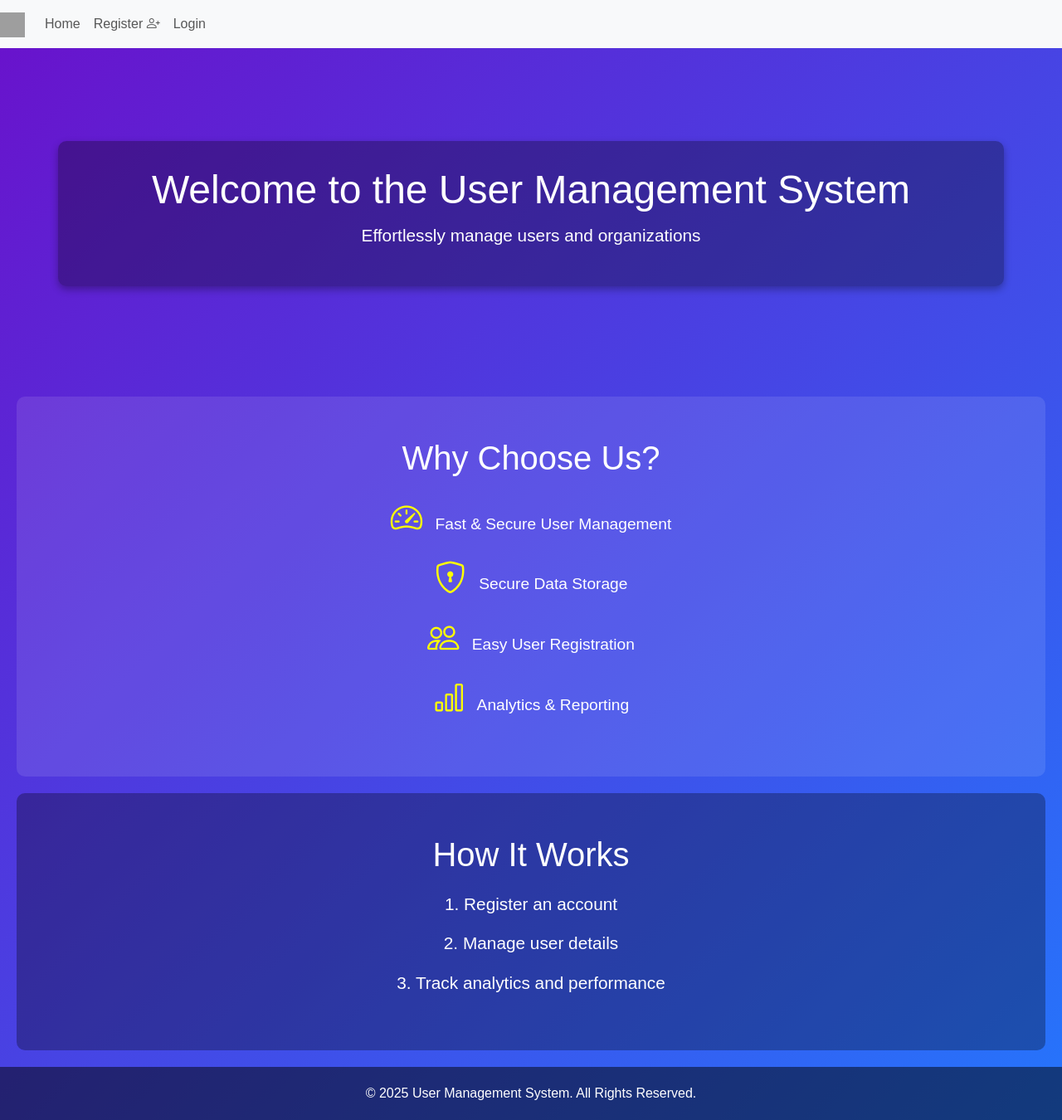
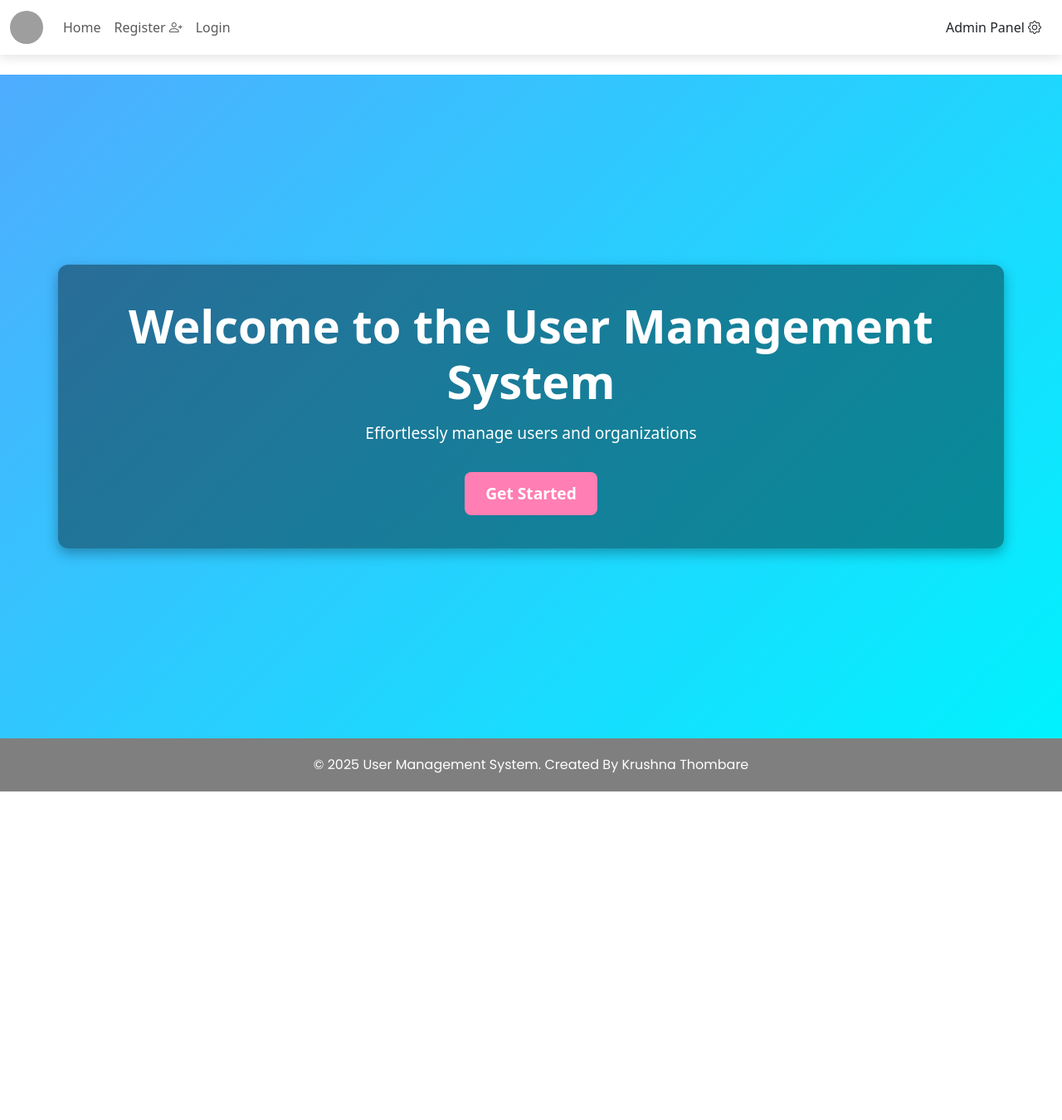
Before and after one commit to krish960/Register_Login, a Django app: page / in a window 1280 px wide. Shown: the whole page at 83% size. After the commit the page ends 954 px from the top, so only its background shows below. Run offline with Django 5.2, Linux system fonts and the light colour scheme; grey boxes are pictures that could not be loaded.

Commit message:
update code

```diff
--- a/template/Footer.html
+++ b/template/Footer.html
@@ -1,15 +1,21 @@
 <style type="text/css">
+    @import url('https://fonts.googleapis.com/css2?family=Poppins:wght@300;400;600&display=swap');
+
     .footer {
         background: rgba(0, 0, 0, 0.5);
         padding: 20px;
         text-align: center;
+        font-family: 'Poppins', sans-serif;
+        color: white;
     }
 
     .footer p {
         margin: 0;
         font-size: 1em;
+        font-weight: 400;
     }
 </style>
+
 <footer class="footer">
-        <p>© 2025 User Management System. All Rights Reserved.</p>
+    <p>© 2025 User Management System. Created By Krushna Thombare</p>
 </footer>
--- a/template/Navbar.html
+++ b/template/Navbar.html
@@ -1,26 +1,74 @@
 <!DOCTYPE html>
-<html>
+<html lang="en">
 <head>
   <meta charset="utf-8">
   <meta name="viewport" content="width=device-width, initial-scale=1">
-  <title></title>
+  <title>Navbar</title>
+
   <link href="https://cdn.jsdelivr.net/npm/bootstrap@5.3.3/dist/css/bootstrap.min.css" rel="stylesheet">
   <link rel="stylesheet" href="https://cdn.jsdelivr.net/npm/bootstrap-icons/font/bootstrap-icons.css">
-  <script src="https://cdn.jsdelivr.net/npm/bootstrap@5.3.3/dist/js/bootstrap.bundle.min.js"></script>
+
+  <style>
+    .navbar {
+      position: fixed;
+      top: 0;
+      width: 100%;
+      z-index: 1000;
+      background: rgba(255, 255, 255, 0.9);
+      box-shadow: 0px 4px 8px rgba(0, 0, 0, 0.1);
+      transition: all 0.3s ease-in-out;
+    }
+
+    .navbar-brand img {
+      border-radius: 50%;
+      transition: transform 0.3s ease-in-out;
+    }
+
+    .navbar-brand img:hover {
+      transform: scale(1.1);
+    }
+
+    .nav-link {
+      font-weight: 500;
+      transition: all 0.3s ease-in-out;
+    }
+
+    .nav-link:hover {
+      color: #007bff !important;
+    }
+
+    .admin-link {
+      background: #ff7eb3;
+      color: white;
+      padding: 8px 15px;
+      border-radius: 8px;
+      font-weight: bold;
+      transition: all 0.3s ease-in-out;
+      border: none;
+    }
+
+    .admin-link:hover {
+      background: #ff5a9e;
+      transform: translateY(-2px);
+    }
+  </style>
 </head>
 <body>
 
-<nav class="navbar navbar-expand-lg navbar-light bg-light">
-  <a class="navbar-brand" href="">
-    <img src="https://img.freepik.com/free-vector/business-user-cog_78370-7040.jpg" width="30px" height="30px">
+<!-- Navbar -->
+<nav class="navbar navbar-expand-lg navbar-light">
+  <div class="container-fluid">
+    <a class="navbar-brand" href="/">
+      <img src="https://img.freepik.com/free-vector/business-user-cog_78370-7040.jpg" width="40px" height="40px">
     </a>
-  <button class="navbar-toggler" type="button" data-bs-toggle="collapse" data-bs-target="#navbarSupportedContent" aria-controls="navbarSupportedContent" aria-expanded="false" aria-label="Toggle navigation">
+
+    <button class="navbar-toggler" type="button" data-bs-toggle="collapse" data-bs-target="#navbarNav" aria-controls="navbarNav" aria-expanded="false" aria-label="Toggle navigation">
       <span class="navbar-toggler-icon"></span>
     </button>
 
-  <div class="collapse navbar-collapse" id="navbarSupportedContent">
+    <div class="collapse navbar-collapse" id="navbarNav">
       <ul class="navbar-nav me-auto">
-      <li class="nav-item active">
+        <li class="nav-item">
           <a class="nav-link" href="/">Home</a>
         </li>
         <li class="nav-item">
@@ -32,8 +80,14 @@
           <a class="nav-link" href="/login">Login</a>
         </li>
       </ul>
+
+      <a href="/admin" class="btn admin-link">Admin Panel <i class="bi bi-gear"></i></a>
+    </div>
   </div>
 </nav>
 
+<!-- Bootstrap JS -->
+<script src="https://cdn.jsdelivr.net/npm/bootstrap@5.3.3/dist/js/bootstrap.bundle.min.js"></script>
+
 </body>
 </html>
--- a/template/index.html
+++ b/template/index.html
@@ -5,103 +5,113 @@
     <meta charset="UTF-8">
     <meta name="viewport" content="width=device-width, initial-scale=1.0">
     <title>User Management System</title>
+
     <link href="https://cdn.jsdelivr.net/npm/bootstrap@5.3.3/dist/css/bootstrap.min.css" rel="stylesheet">
     <link rel="stylesheet" href="https://cdn.jsdelivr.net/npm/bootstrap-icons/font/bootstrap-icons.css">
+
     <style>
-        body {
-            font-family: 'Poppins', sans-serif;
-            margin: 0;
-            padding: 0;
-            background: linear-gradient(135deg, #6a11cb, #2575fc);
-            color: white;
-            text-align: center;
+        .navbar {
+            position: fixed;
+            top: 0;
+            width: 100%;
+            z-index: 1000;
+            background: rgba(255, 255, 255, 0.9);
+            box-shadow: 0 4px 12px rgba(0, 0, 0, 0.1);
+            transition: all 0.3s ease-in-out;
+        }
+        .navbar-brand img {
+            border-radius: 50%;
+            transition: transform 0.3s ease-in-out;
+        }
+        .navbar-brand img:hover {
+            transform: scale(1.1);
+        }
+        .nav-link {
+            font-weight: 500;
+            transition: color 0.3s ease-in-out;
+        }
+        .nav-link:hover {
+            color: #007bff !important;
         }
 
-        .header {
+        .content {
+            margin-top: 90px;
+            text-align: center;
+            background: linear-gradient(135deg, #4facfe, #00f2fe);
+            padding: 60px 20px;
+            color: white;
+            min-height: 100vh;
             display: flex;
+            flex-direction: column;
             justify-content: center;
             align-items: center;
-            height: 50vh;
         }
 
         .container {
-            background: rgba(0, 0, 0, 0.3);
-            padding: 30px;
-            border-radius: 10px;
-            box-shadow: 0 4px 10px rgba(0, 0, 0, 0.3);
+            background: rgba(0, 0, 0, 0.4);
+            padding: 40px;
+            border-radius: 12px;
+            box-shadow: 0 6px 15px rgba(0, 0, 0, 0.3);
+            transition: transform 0.3s ease-in-out;
+        }
+        .container:hover {
+            transform: scale(1.02);
         }
 
         h1 {
-            font-size: 3em;
-            margin-bottom: 10px;
+            font-size: 3.5em;
+            font-weight: bold;
+            margin-bottom: 15px;
         }
-
         p {
-            font-size: 1.3em;
-        }
-
-        .features {
-            padding: 50px 20px;
-            background: rgba(255, 255, 255, 0.1);
-            border-radius: 10px;
-            margin: 20px;
-        }
-
-        .features h2 {
-            font-size: 2.5em;
-            margin-bottom: 20px;
-        }
-
-        .feature-item {
-            margin: 15px 0;
             font-size: 1.2em;
         }
 
-        .icon {
-            font-size: 2em;
-            color: yellow;
-            margin-right: 10px;
+        .btn-custom {
+            background: #ff7eb3;
+            color: white;
+            padding: 12px 25px;
+            font-size: 1.2em;
+            font-weight: bold;
+            border-radius: 8px;
+            transition: all 0.3s ease-in-out;
+            border: none;
         }
-
-        .how-it-works {
-            padding: 50px 20px;
-            background: rgba(0, 0, 0, 0.3);
-            margin: 20px;
-            border-radius: 10px;
-        }
-
-        .how-it-works h2 {
-            font-size: 2.5em;
-            margin-bottom: 20px;
+        .btn-custom:hover {
+            background: #ff5a9e;
+            transform: translateY(-3px);
         }
 
 
+        .icon {
+            font-size: 2em;
+            color: #FFD700;
+            margin-right: 12px;
+        }
+
+
+
+        @media (max-width: 768px) {
+            h1 {
+                font-size: 2.5em;
+            }
+
+        }
     </style>
 </head>
 <body>
 
+<div class="content">
     <header class="header">
         <div class="container">
             <h1>Welcome to the User Management System</h1>
             <p>Effortlessly manage users and organizations</p>
+            <a href="/Register" class="btn btn-custom mt-3">Get Started</a>
         </div>
     </header>
+</div>
 
-    <section class="features">
-        <h2>Why Choose Us?</h2>
-        <div class="feature-item"><i class="bi bi-speedometer2 icon"></i> Fast & Secure User Management</div>
-        <div class="feature-item"><i class="bi bi-shield-lock icon"></i> Secure Data Storage</div>
-        <div class="feature-item"><i class="bi bi-people icon"></i> Easy User Registration</div>
-        <div class="feature-item"><i class="bi bi-bar-chart icon"></i> Analytics & Reporting</div>
-    </section>
-
-    <section class="how-it-works">
-        <h2>How It Works</h2>
-        <p>1. Register an account</p>
-        <p>2. Manage user details</p>
-        <p>3. Track analytics and performance</p>
-    </section>
+{% include "Footer.html" %}
 
 </body>
 </html>
-{% include "Footer.html" %}
--- a/website/views.py
+++ b/website/views.py
@@ -82,16 +82,33 @@ def list_Register(req):
     return JsonResponse(query, safe=False)
 
 def edit_Organization(req):
-    edit=models.Customer.objects.get(id=req.GET['id'])
-    obj={"edit":edit}
-    return render(req,"edit_Organization.html",obj)
+    if 'customer_id' not in req.session:
+        return redirect('/login')
+
+    logged_in_user_id = req.session['customer_id']
+    user_to_edit = get_object_or_404(Customer, id=req.GET['id'])
+
+    if user_to_edit.id != logged_in_user_id:
+        return JsonResponse({"error": "You are not authorized to edit this account"}, status=403)
+
+    return render(req, "edit_Organization.html", {"edit": user_to_edit})
+
 
 def update_file(req):
-    update=models.Customer.objects.get(id=req.POST['id'])
-    update.customer_name=req.POST['customer_name']
-    update.customer_email=req.POST['customer_email']
-    update.first_name=req.POST['first_name']
-    update.last_name=req.POST['last_name']
-    update.Organization=req.POST['Organization']
-    update.save()
+    if 'customer_id' not in req.session:
+        return redirect('/login')
+
+    logged_in_user_id = req.session['customer_id']
+    user_to_update = get_object_or_404(Customer, id=req.POST['id'])
+
+    if user_to_update.id != logged_in_user_id:
+        return JsonResponse({"error": "You are not authorized to update this account"}, status=403)
+
+    user_to_update.customer_name = req.POST['customer_name']
+    user_to_update.customer_email = req.POST['customer_email']
+    user_to_update.first_name = req.POST['first_name']
+    user_to_update.last_name = req.POST['last_name']
+    user_to_update.Organization = req.POST['Organization']
+    user_to_update.save()
+
     return redirect("/home")
```
Also changed, not shown: template/Register.html (+93 -22 lines), template/admin/change_list.html (added, +8 -0 lines), template/home.html (+24 -17 lines), template/login.html (+62 -1 lines), db.sqlite3. Lines whose indentation alone changed are shown as unchanged.
